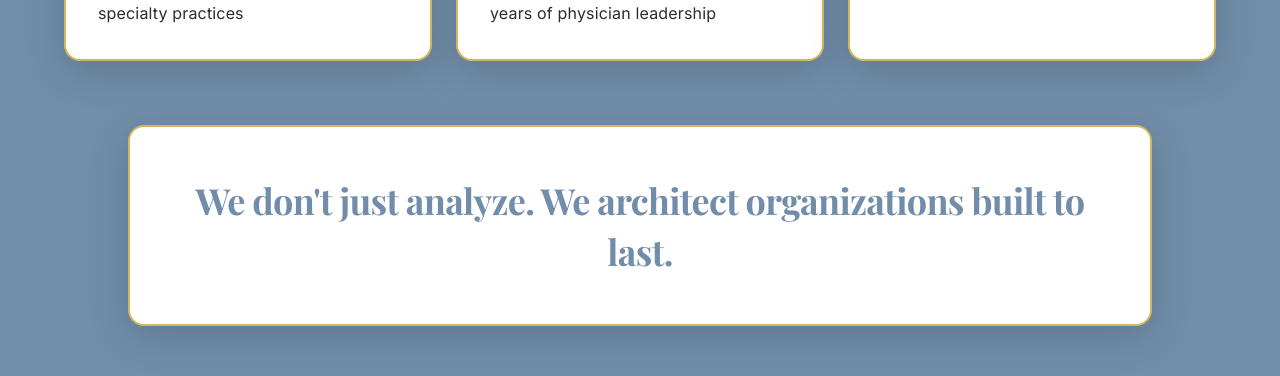
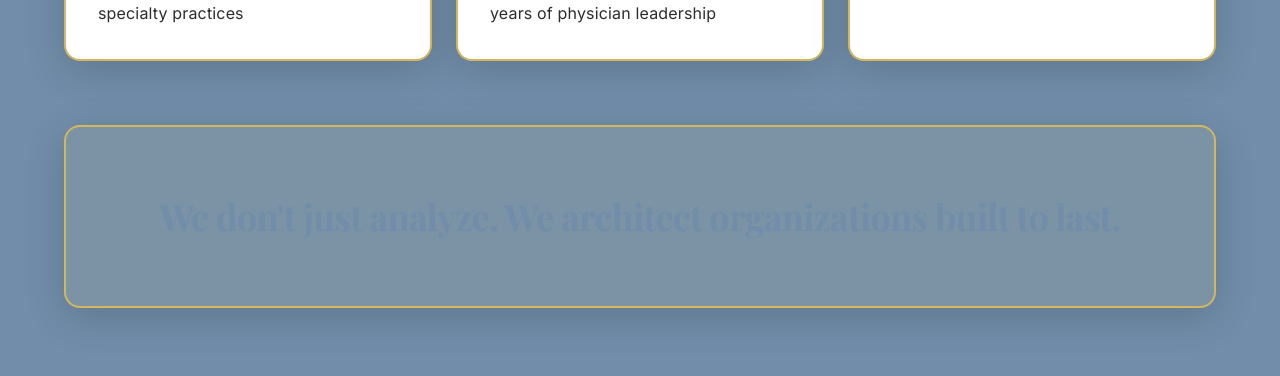
Before and after one commit to jsfaulkner86/tfg-website, a React (Vite) app: page / in a window 1280 px wide. Shown: the part 5620-5996 px from the top of the page. Built offline with nearby package versions, Linux system fonts and the light colour scheme; the HTML template or start-up script is replaced by a standard one.

Commit message:
Update box styling

```diff
--- a/src/components/Results.tsx
+++ b/src/components/Results.tsx
@@ -151,13 +151,13 @@ const Results = () => {
           })}
         </div>
 
-        {/* Clean bottom statement */}
+        {/* Clean bottom statement - taller and cohesive */}
         <div className={`transition-all duration-1000 delay-900 ${isVisible ? 'opacity-100 translate-y-0' : 'opacity-0 translate-y-10'}`}>
           <div
-            className="relative p-12 rounded-2xl overflow-hidden mx-auto max-w-5xl"
+            className="relative py-16 px-12 rounded-2xl overflow-hidden mx-auto max-w-6xl"
             style={{
-              background: '#FFFFFF',
-              border: '2px solid #D4B65D',
+              background: 'rgba(243,218,115,0.08)',
+              border: '2.5px solid #D4B65D',
               boxShadow: '0 10px 40px rgba(0,0,0,0.15)'
             }}
           >
```
